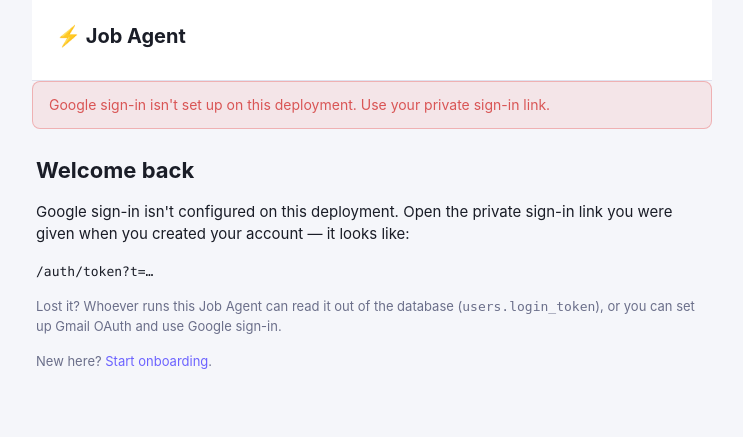
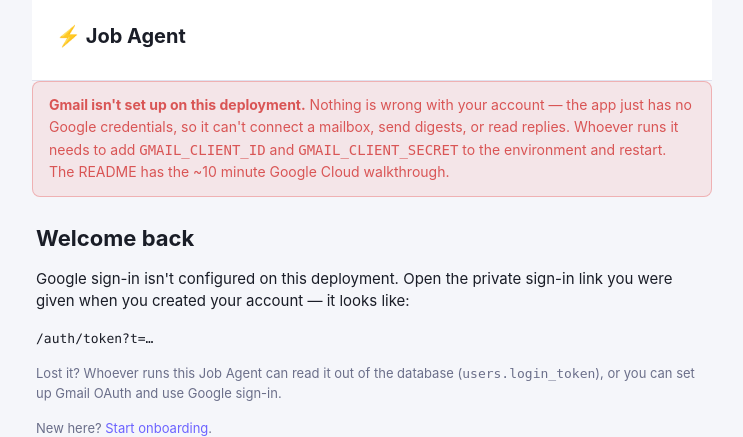
Before and after one commit to awp5294/job-agent, a FastAPI app: page /signin?error=gmail-not-configured in a window 1280 px wide. Shown: the top 437 px of the page, without its empty margins (268-1011 px from the left). Run offline with FastAPI, Linux system fonts and the light colour scheme.

Commit message:
Explain when Gmail isn't set up, instead of silently bouncing
Clicking "Connect Gmail" on a deployment with no Google credentials sent the
user to /auth/gmail, which redirected to /signin?error=gmail-not-configured,
which saw a signed-in user and redirected straight back to /dashboard. The
round trip was invisible: the banner stayed, nothing happened, and there was
no way to find out why.

- /signin now renders when it has an error to show, and only redirects a
  signed-in visitor away when there is nothing to say.
- The dashboard distinguishes "you haven't connected your Gmail yet" from
  "this deployment has no Google credentials", and stops offering a link that
  cannot work. Both it and Settings now name GMAIL_CLIENT_ID and
  GMAIL_CLIENT_SECRET as the fix.

Co-Authored-By: Claude Opus 5 <noreply@anthropic.com>
Claude-Session: https://claude.ai/code/session_01VF6QNcAzyuAorS81LBhgSU

```diff
--- a/server.py
+++ b/server.py
@@ -274,7 +274,9 @@ async def onboard_page(request: Request, invite: Optional[str] = None):
 
 @app.get("/signin", response_class=HTMLResponse)
 async def signin_page(request: Request, error: Optional[str] = None):
-    if get_current_user(request):
+    # A signed-in visitor has nothing to do here — unless we were sent here to
+    # explain something, in which case bouncing them back is an invisible loop.
+    if get_current_user(request) and not error:
         return RedirectResponse("/dashboard")
     sid = ensure_session(request)
     response = templates.TemplateResponse(
@@ -579,6 +581,7 @@ async def dashboard(request: Request):
         {
             "user": user,
             "gmail_connected": bool(user.get("gmail_credentials")),
+            "google_available": oauth_configured(),
         },
     )
 
--- a/templates/signin.html
+++ b/templates/signin.html
@@ -21,7 +21,12 @@
         This Job Agent is invite-only, and that Google account doesn't have an
         account yet. Ask whoever runs it for an invite link.
       {% elif error == 'gmail-not-configured' %}
-        Google sign-in isn't set up on this deployment. Use your private sign-in link.
+        <strong>Gmail isn't set up on this deployment.</strong>
+        Nothing is wrong with your account — the app just has no Google
+        credentials, so it can't connect a mailbox, send digests, or read
+        replies. Whoever runs it needs to add <code>GMAIL_CLIENT_ID</code> and
+        <code>GMAIL_CLIENT_SECRET</code> to the environment and restart.
+        The README has the ~10 minute Google Cloud walkthrough.
       {% elif error == 'oauth-cancelled' %}
         Google sign-in was cancelled.
       {% elif error == 'session-expired' %}
```
Also changed, not shown: templates/dashboard.html (+14 -4 lines), templates/settings.html (+6 -1 lines), tests/test_gmail_setup_feedback.py (added, +59 -0 lines).
